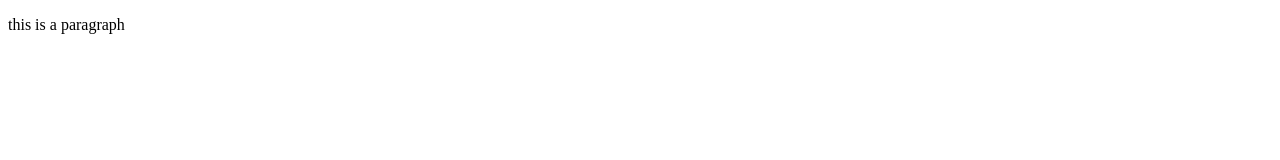
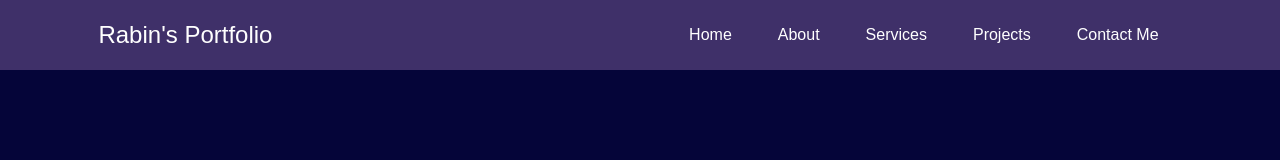
Before and after one commit to rabin-chaudhary/My_portfolio_website, a plain HTML site: page index.html in a window 1280 px wide. Drawn offline with Linux system fonts and the light colour scheme.

Commit message:
create navbar

```diff
--- a/index.html
+++ b/index.html
@@ -1,11 +1,27 @@
 <!DOCTYPE html>
 <html lang="en">
+
 <head>
     <meta charset="UTF-8">
     <meta name="viewport" content="width=device-width, initial-scale=1.0">
-    <title>Document</title>
+    <title>Rabin - Developer Portfolio</big></title>
+    <link rel="stylesheet" href="style.css">
 </head>
+
 <body>
-    <p>this is a paragraph</p>
+    <header>
+        <nav>
+            <div class="left">Rabin's Portfolio</div>
+            <div class="right"></div>
+            <ul>
+                <li>Home</li>
+                <li>About</li>
+                <li>Services</li>
+                <li>Projects</li>
+                <li>Contact Me</li>
+            </ul>
+        </nav>
+    </header>
 </body>
+
 </html>
--- /dev/null
+++ b/style.css
@@ -0,0 +1,32 @@
+ * {
+     padding: 0;
+     margin: 0;
+ }
+
+ body {
+     background-color: rgb(5, 5, 57);
+     color: white;
+     font-family: arial;
+ }
+
+ nav {
+     display: flex;
+     justify-content: space-around;
+     align-items: center;
+     height: 70px;
+     background-color: rgb(63, 48, 105);
+ }
+
+  nav ul {
+      display: flex;
+      justify-content: center;
+ }
+
+ nav ul li {
+    list-style: none;
+    margin: 0 23px;
+ }
+
+ .left {
+    font-size: 1.5rem;
+ }
```
